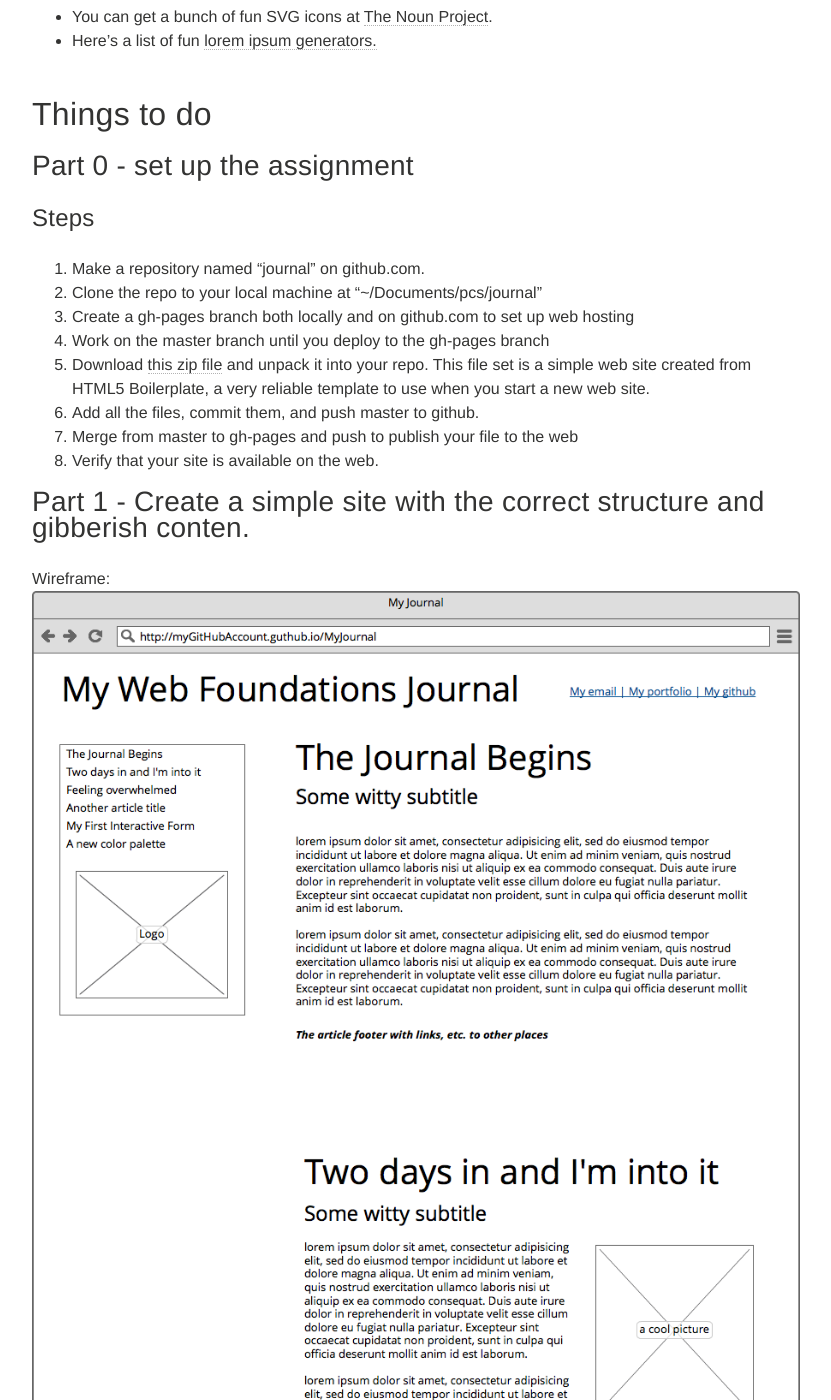
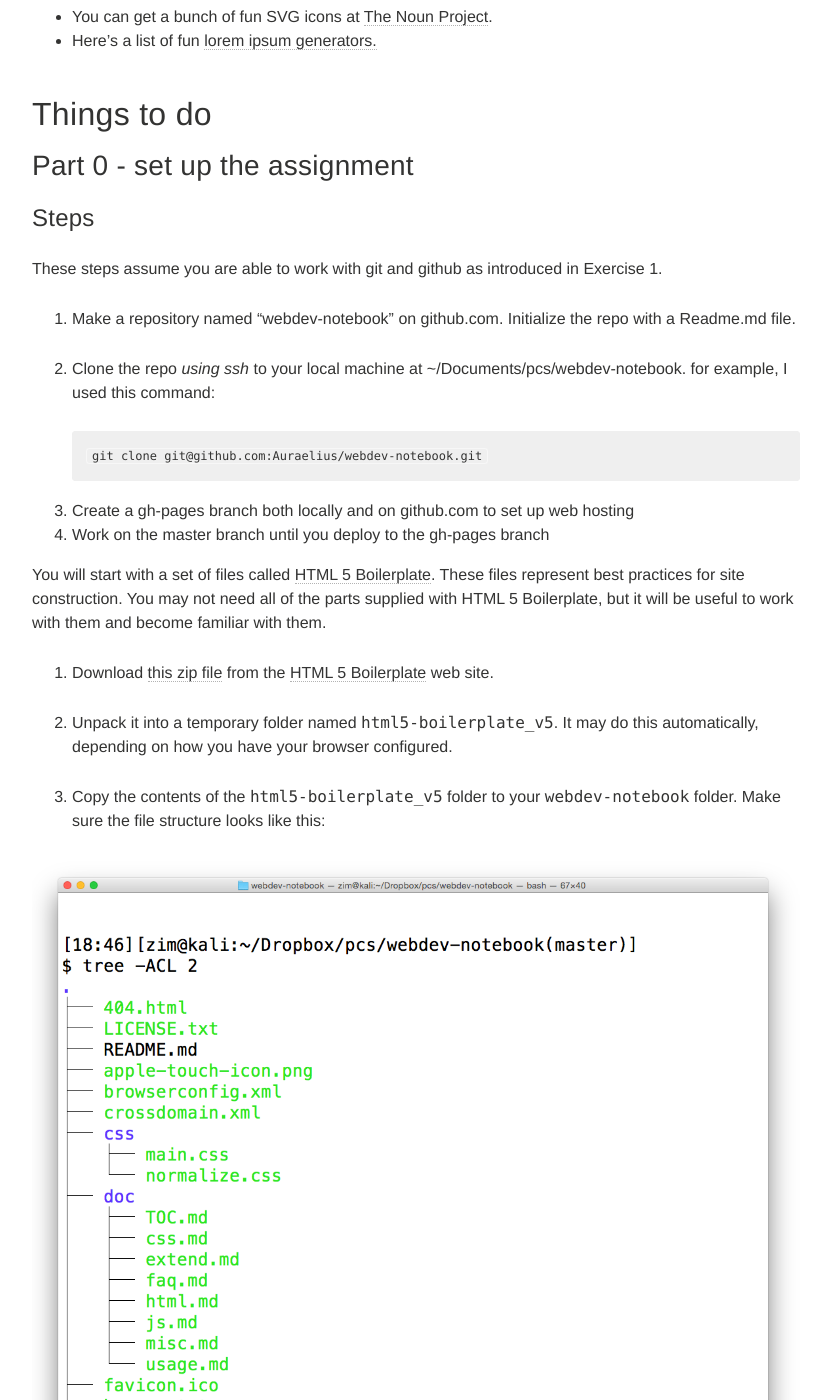
Before and after one commit to portlandcodeschool/primer, a Jekyll site: the page built from _posts/assignments/2015-03-09-02-create-your-notebook.md, in a window 1280 px wide and 1400 px high, scrolled down 653 px. Shown: the whole window, without its empty margins (288-1119 px from the left). Built offline with Jekyll 4.4.1, drawn with Linux system fonts in a browser that asks for light colours; nearby versions of some CDN libraries; some of the changed text lies outside the part shown.

Commit message:
working on exercise 2

````diff
--- a/_posts/assignments/2015-03-09-02-create-your class journal.md
+++ b/_posts/assignments/2015-03-09-02-create-your-notebook.md
@@ -1,10 +1,10 @@
 ---
 layout: post
-title: "02 Create Your Class Journal"
+title: "02 Create Your Web Development Notebook"
 modified: 2015-02-22 22:09:03 -0800
 category: assignments
 tags: [JavaScript, jQuery]
-description: Use Mobile-first and responsive design to create a simple magazine site.
+description: Use Mobile-first and responsive design to create a simple site.
 ---
 
 
@@ -37,16 +37,129 @@ Part 0 - set up the assignment
 
 ### Steps
 
-0. Make a repository named "journal" on github.com.
-0. Clone the repo to your local machine at "~/Documents/pcs/journal"
+These steps assume you are able to work with git and github as introduced in Exercise 1.
+
+0. Make a repository named "webdev-notebook" on github.com. Initialize the repo with a Readme.md file.
+
+0. Clone the repo *using ssh* to your local machine at <kdb>~/Documents/pcs/webdev-notebook</kdb>. for example, I used this command:
+
+    ```
+    git clone git@github.com:Auraelius/webdev-notebook.git
+    ```
+
 0. Create a gh-pages branch both locally and on github.com to set up web hosting
 0. Work on the master branch until you deploy to the gh-pages branch
-0. Download [this zip file](https://github.com/portlandcodeschool/primer/blob/master/_posts/assignments/journal/site.zip) and unpack it into your repo. This file set is a simple web site created from HTML5 Boilerplate, a very reliable template to use when you start a new web site.
+
+You will start with a set of files called [HTML 5 Boilerplate](https://html5boilerplate.com/). These files represent best practices for site construction. You may not need all of the parts supplied with HTML 5 Boilerplate, but it will be useful to work with them and become familiar with them.
+
+
+
+0. Download [this zip file](https://github.com/h5bp/html5-boilerplate/releases/download/5.2.0/html5-boilerplate_v5.2.0.zip) from the [HTML 5 Boilerplate](https://html5boilerplate.com/) web site.
+
+0. Unpack it into a temporary folder named <kbd>html5-boilerplate_v5</kbd>. It may do this automatically, depending on how you have your browser configured.
+
+0. Copy the contents of the <kbd>html5-boilerplate_v5</kbd> folder to your <kbd>webdev-notebook</kbd> folder. Make sure the file structure looks like this:
+
+![boilerplate files](/primer/images/ex2-html5boilerplate-files.png)
+
+0. Clean up the boilerplate <kbd>index.html</kbd> file by removing this block of HTML
+
+  ```html
+  <!-- Google Analytics: change UA-XXXXX-X to be your site's ID. -->
+  <script>
+      (function(b,o,i,l,e,r){b.GoogleAnalyticsObject=l;b[l]||(b[l]=
+      function(){(b[l].q=b[l].q||[]).push(arguments)});b[l].l=+new Date;
+      e=o.createElement(i);r=o.getElementsByTagName(i)[0];
+      e.src='https://www.google-analytics.com/analytics.js';
+      r.parentNode.insertBefore(e,r)}(window,document,'script','ga'));
+      ga('create','UA-XXXXX-X','auto');ga('send','pageview');
+  </script>
+  ```
+0. Update the <kbd><title></kbd> element and the description content by updating these two lines:
+
+  ```html
+  <title></title>
+  <meta name="description" content="">
+
+  ```
+
 0. Add all the files, commit them, and push master to github.
+
 0. Merge from master to gh-pages and push to publish your file to the web
+
 0. Verify that your site is available on the web.
 
-Part 1 - Create a simple site with the correct structure and gibberish conten.
+From this point on, you will add new HTML content here:
+
+![editor with index.html file](/primer/images/ex2-html-editing1.png)
+
+##Part 1 - Analyze the wireframe and develop the html element structure.
+
+Here's what the page will eventually look like.
+
+![wireframe](/primer/images/ex2-wireframe.png)
+
+The top-level of most pages (and this one) is to have three children of the &lt;body&gt; tag.
+
+  ```html
+  <body>
+    <header></header>
+    <div class="content"></div>
+    <footer></footer>
+  </body>
+  ```
+If we draw the boxes of these elements on the wireframe, it might look like this:
+
+![ex2-top-level-boxes](/primer/images/ex2-top-level-boxes.png)
+
+Going further, we can see a repeating structure inside the main content of the page. There are multiple sections.
+
+![ex2-sections](/primer/images/ex2-sections.png)
+
+And the code might look like this:
+
+  ```html
+  <body>
+    <header></header>
+    <div class="content">
+      <section></section>
+      <section></section>
+      <section></section>
+      <section></section>
+    </div>
+    <footer></footer>
+  </body>
+  ```
+
+
+Each section has a heading and a number of articles, like this:
+
+![ex2-articles](/primer/images/ex2-articles.png)
+
+And the code might look like this:
+
+  ```html
+  <section>
+      <h2></h2>
+      <article>
+      <article>
+      <article>
+  </section>
+  ```
+
+
+##Steps
+0. Update index.html with the structure of the page.
+0. Use the section titles from the wireframe.
+0. Use gibberish or "lorem ipsum" text for the article headings and paragraph text.
+0. Let the articles just stack in a single column. Don't worry about making them line up in rows.
+0. Use the CSS from Exercise 1 to style your articles so they have borders, etc.
+
+
+moremoremore
+
+
+Part 2 - Create a simple site with the correct structure and gibberish conten.
 ----------------------------------
 
 Wireframe:
````
Also changed, not shown: images/ex2-articles.png (added), images/ex2-html-editing1.png (added), images/ex2-html5boilerplate-files.png (added), images/ex2-sections.png (added), images/ex2-top-level-boxes.png (added), images/ex2-wireframe.png (added), 2 other files.
